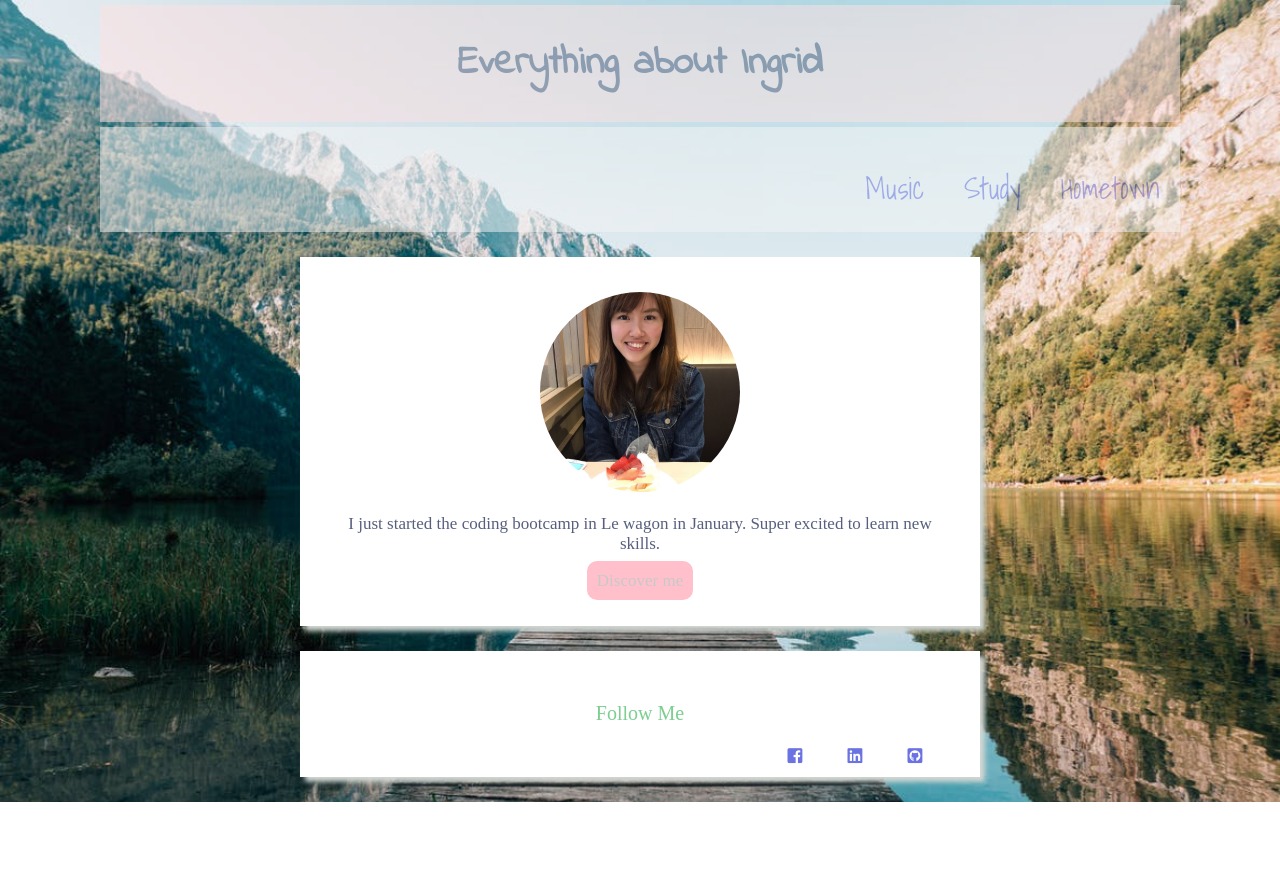
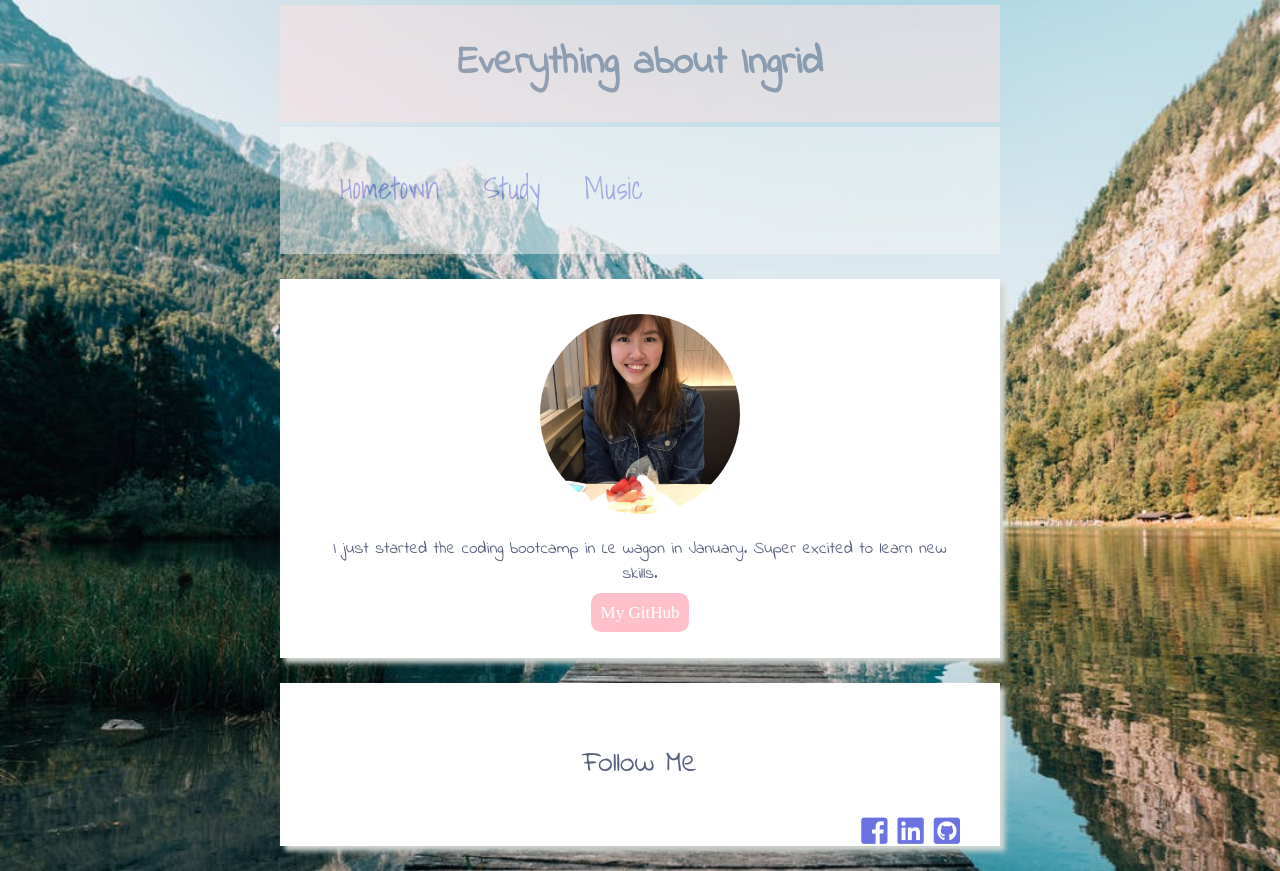
Before and after one commit to ingridwy/profile, a plain HTML site: page index.html in a window 1280 px wide. Before the commit the page ends 802 px from the top, so only its background shows below. Drawn offline with Linux system fonts and the light colour scheme.

Commit message:
make my profile prettier

```diff
--- a/index.html
+++ b/index.html
@@ -13,7 +13,7 @@
 
     <div class="container">
 
-      <div class="header">
+      <div class="header font-indie">
         <h1> Everything about Ingrid </h1>
       </div>
       <div class= "navigation">
@@ -32,12 +32,12 @@
 
       <div class = "card">
         <img src="images/photo.jpeg" class="img-circle"alt="Ingrid's photo">
-        <p> I just started the coding bootcamp in Le wagon in January. Super excited to learn new skills.</p>
-        <a href="https://www.spotify.com/uk/"class = "button">Discover me</a>
+        <p class="font-indie"> I just started the coding bootcamp in Le wagon in January. Super excited to learn new skills.</p>
+        <a href="https://github.com/ingridwy" target="_blank"class = "button">My GitHub</a>
       </div>
 
       <div class="card">
-      <h2>Follow Me</h2>
+      <h2 class="font-indie">Follow Me</h2>
       <ul>
       <li>
         <a href="https://github.com/ingridwy" target="_blank">
@@ -46,13 +46,13 @@
         </a>
       </li>
       <li>
-        <a href="https://www.linkedin.com/in/ingrid-cheng/">
+        <a href="https://www.linkedin.com/in/ingrid-cheng/" target="_blank">
         <i class="fab fa-linkedin icon">
         </i>
       </a>
       </li>
       <li>
-        <a href="https://www.facebook.com/ingrid.cheng.167">
+        <a href="https://www.facebook.com/ingrid.cheng.167" target="_blank">
         <i class="fab fa-facebook-square icon">
         </i>
       </div>
--- a/style.css
+++ b/style.css
@@ -2,7 +2,6 @@ body {
   background:url("images/lake.jpeg") no-repeat;
   background-size: cover;
   margin:0;
-  font-family:'Lora',serif;
   font-size: 17px;
   color:#575F7D;
   font-weight: lighter;
@@ -10,23 +9,22 @@ body {
 .header{
   text-align: center;
   background: #FFE2E2;
-  margin:5px 100px;
+  margin:5px 280px;
   padding : 2px;
   opacity: 0.5;
 }
 
-h1{
+h1 {
   color: #575F7D;
-  font-family:'Indie Flower', cursive;
   font-size: 40px;
   font-weight: 900;
   opacity:1;
 }
 
 h2{
-  color:#7ECE90;
-  font-size: 20px;
+  color: #575F7D;
   font-weight: 500;
+  font-size: 30px;
 }
 
 a{
@@ -43,20 +41,22 @@ li{
 a:hover {
   opacity:0.8;
 }
-
+.font-indie{
+  font-family:'Indie Flower', cursive;
+}
 .navigation{
   background:#f6f6f6;
   overflow: hidden;
   opacity: 0.5;
-  margin:5px 100px;
+  margin:5px 280px;
 
 }
 .navigation a{
   text-decoration:none;
   font-size: 30px;
   font-family: 'Shadows Into Light', cursive;
-  display: block;
-  float:right;
+  display: inline-block;
+
   padding:15px;
 
 }
@@ -72,20 +72,19 @@ a:hover {
   padding:35px;
   text-align: center;
   background: white;
-  margin:25px 300px;
+  margin:25px 280px;
   box-shadow: 5px 5px 5px rgba(210, 215, 211, 1);
 }
 
 .button{
   text-decoration:none;
-  color:rgba(200, 200, 200, 1);
+  color:white;
   background: pink;
   padding:10px;
   border-radius: 10px;
 }
-.icon{
-  width:50px;
-  height:50px;
+i {
+  font-size : 30px;
 }
 @media (max-width: 960px) {
   .container {
```
